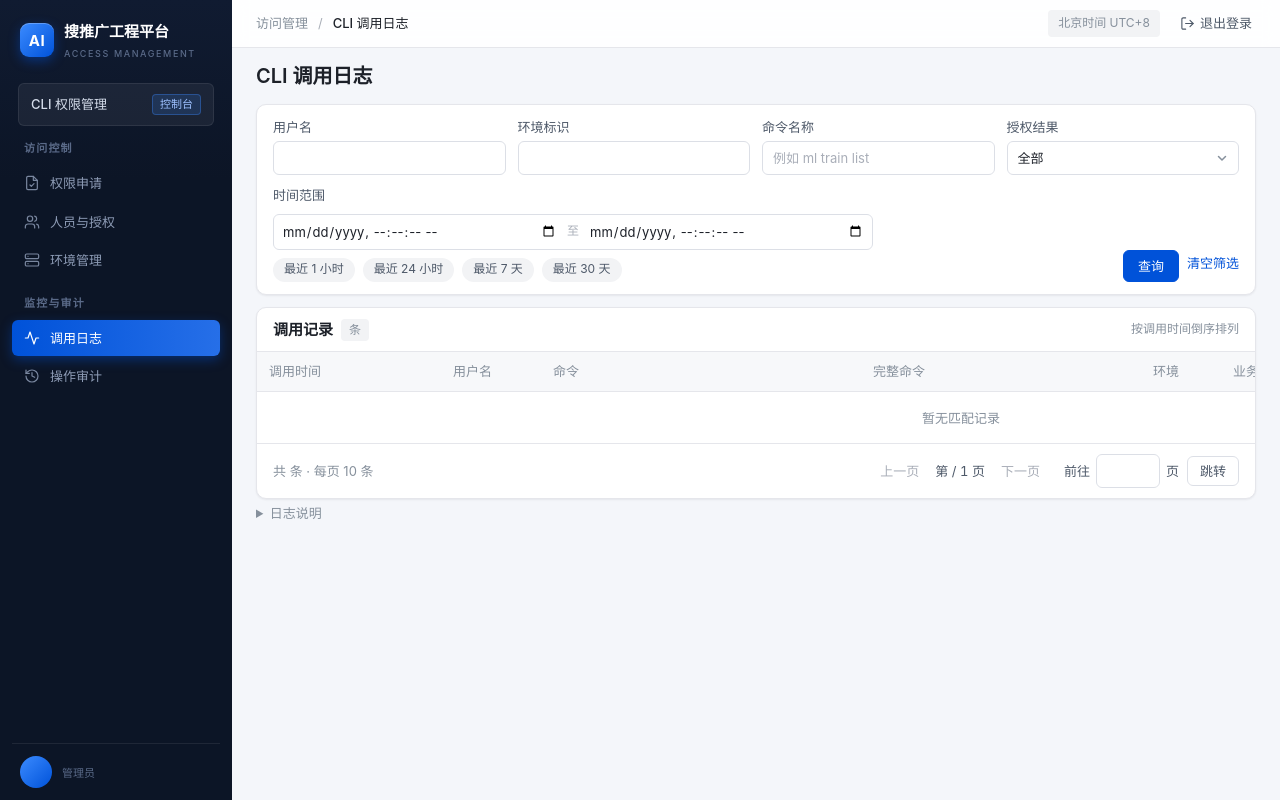
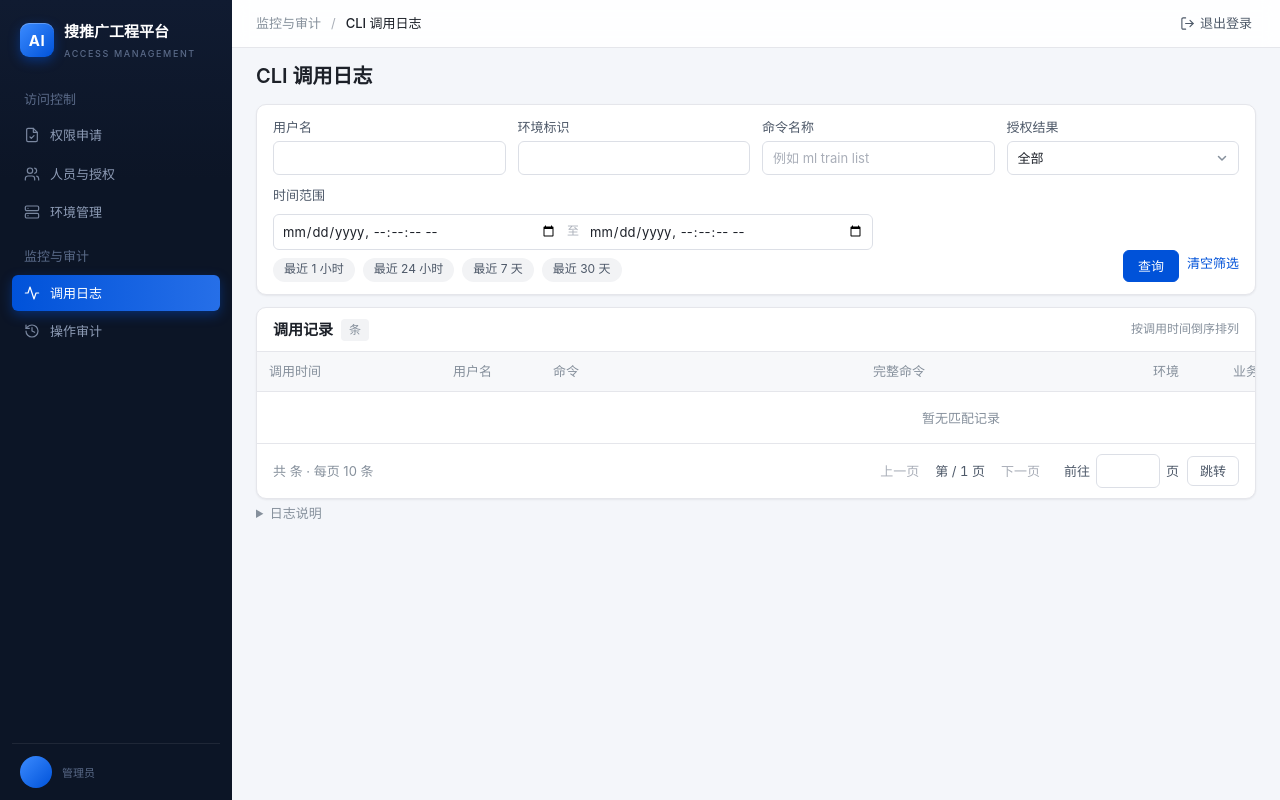
Before and after one commit to mossexplore/platform-cli, a FastAPI app: template access-service/app/templates/calls.html in a window 1280 px wide. Run offline with FastAPI, Linux system fonts and the light colour scheme; the template is opened without the code that fills it, so the values that code supplies are empty; parts of the project's set-up code (start-up, migrations or seed data) failed here and were passed over.

Commit message:
feat(access-console): 修正面包屑层级并精简顶栏与侧栏
- 面包屑一级按实际导航分组显示：访问控制/监控与审计/系统管理
- 申请详情、审批预览页支持三级面包屑（可点击返回申请列表）
- 移除顶栏「北京时间 UTC+8」标签
- 移除侧栏顶部「CLI 权限管理 控制台」卡片，品牌区与导航间距加大
- 侧栏分组标题字号改为与菜单项一致（13px）
- 后端零改动，97 项测试全部通过

```diff
--- a/access-service/app/static/density.css
+++ b/access-service/app/static/density.css
@@ -124,7 +124,7 @@
 
 /* 侧栏紧凑 */
 .management-page .sidebar { padding-top: 16px; }
-.management-page .workspace-label { margin: 18px 6px 14px; }
+.management-page .sidebar nav { margin-top: 24px; }
 .management-page .sidebar nav a { padding: 8px 12px; margin: 2px 0; }
 .management-page .separated { margin-top: 16px; }
 .management-page .sidebar-note { display: none; }
--- a/access-service/app/static/layout.css
+++ b/access-service/app/static/layout.css
@@ -49,35 +49,12 @@
   white-space: nowrap;
 }
 
-.workspace-label {
+/* 导航 */
+.sidebar nav { margin-top: 36px; }
+.nav-label {
   font-size: 13px;
-  font-weight: 500;
-  color: var(--side-text-strong);
-  margin: 24px 6px 18px;
-  padding: 10px 12px;
-  display: flex;
-  align-items: center;
-  justify-content: space-between;
-  gap: 8px;
-  background: var(--side-hover);
-  border: 1px solid var(--side-line);
-  border-radius: var(--radius);
-}
-.workspace-tag {
-  font-size: 11px;
   font-weight: 400;
-  border-radius: var(--radius-s);
-  padding: 1px 7px;
-  color: #9ec1ff;
-  background: rgba(59, 139, 255, 0.16);
-  border: 1px solid rgba(59, 139, 255, 0.35);
-}
-
-/* 导航 */
-.nav-label {
-  font-size: 11px;
-  font-weight: 600;
-  letter-spacing: 1.2px;
+  letter-spacing: 0;
   color: var(--side-muted);
   padding: 0 12px;
   margin: 0 0 8px;
@@ -203,19 +180,11 @@
 }
 .breadcrumb { color: var(--text-3); font-size: 13px; display: flex; align-items: center; }
 .breadcrumb span { margin: 0 10px; color: var(--text-4); }
+.breadcrumb a { color: var(--text-3); }
+.breadcrumb a:hover { color: var(--brand); }
 .breadcrumb strong { color: var(--text-1); font-weight: 500; }
 .topbar-actions { display: flex; align-items: center; gap: 16px; }
 .topbar-actions form { margin: 0; }
-.timezone {
-  display: inline-flex;
-  align-items: center;
-  gap: 6px;
-  font-size: 12px;
-  color: var(--text-3);
-  background: var(--fill);
-  border-radius: var(--radius-s);
-  padding: 4px 10px;
-}
 .topbar .text-button { font-size: 13px; color: var(--text-2); display: inline-flex; align-items: center; gap: 5px; }
 .topbar .text-button:hover { color: var(--danger); background: var(--danger-bg); }
 .topbar .logout-icon { width: 15px; height: 15px; }
--- a/access-service/app/static/responsive.css
+++ b/access-service/app/static/responsive.css
@@ -15,7 +15,6 @@
   .topbar { padding: 0 20px; }
   .stats-grid { gap: 10px; }
   .stat-card { padding: 16px; }
-  .timezone { display: none; }
   .call-filters { grid-template-columns: repeat(2, minmax(120px, 1fr)); }
   td, th { padding-left: 12px; padding-right: 12px; }
   .login-aside { padding: 40px 32px; }
@@ -24,7 +23,7 @@
 @media (max-width: 760px) {
   .sidebar { position: static; width: 100%; padding: 14px 16px; }
   .sidebar .brand { font-size: 16px; padding: 0; }
-  .sidebar .brand small, .workspace-label, .sidebar-note, .sidebar-account, .nav-label, .nav-index { display: none; }
+  .sidebar .brand small, .sidebar-note, .sidebar-account, .nav-label, .nav-index { display: none; }
   .sidebar nav { display: flex; gap: 6px; overflow-x: auto; margin-top: 12px; }
   .sidebar nav a { font-size: 12px; white-space: nowrap; padding: 8px 12px; margin: 0; }
   .app-shell { margin-left: 0; }
--- a/access-service/app/templates/application_detail.html
+++ b/access-service/app/templates/application_detail.html
@@ -1,4 +1,4 @@
-{% extends 'base.html' %}{% block title %}权限申请{% endblock %}{% block content %}
+{% extends 'base.html' %}{% set page_title = '申请详情' %}{% set crumb_parent = ('权限申请', '/cli-permission/admin/applications') %}{% block title %}权限申请{% endblock %}{% block content %}
 <link rel="stylesheet" href="/cli-permission/static/applications.css">
 {% if item.status != 'pending' %}
 {% include 'application_record.html' %}
--- a/access-service/app/templates/application_preview.html
+++ b/access-service/app/templates/application_preview.html
@@ -1,4 +1,4 @@
-{% extends 'base.html' %}{% block title %}权限申请{% endblock %}{% block content %}
+{% extends 'base.html' %}{% set page_title = '审批预览' %}{% set crumb_parent = ('权限申请', '/cli-permission/admin/applications') %}{% block title %}权限申请{% endblock %}{% block content %}
 <link rel="stylesheet" href="/cli-permission/static/applications.css">
 <a href="/cli-permission/admin/applications/{{ item.id }}">返回修改账号和姓名</a>
 <section class="review-card"><h1>核对并授权</h1><p>原始填写：{{ item.username }} / {{ item.display_name }}</p><p><strong>审批信息：{{ username }} / {{ display_name }}</strong></p>
--- a/access-service/app/templates/base.html
+++ b/access-service/app/templates/base.html
@@ -5,7 +5,6 @@
 <a class="skip-link" href="#main">跳转到主要内容</a>
 <aside class="sidebar">
 <a class="brand" href="/cli-permission/admin"><span class="brand-mark">AI</span><span>搜推广工程平台<small>ACCESS MANAGEMENT</small></span></a>
-<div class="workspace-label">CLI 权限管理 <span class="workspace-tag">控制台</span></div>
 <nav aria-label="管理导航">
 <p class="nav-label">访问控制</p>
 <a href="/cli-permission/admin/applications" {% if tab == 'applications' %}aria-current="page"{% endif %}><svg class="nav-icon" viewBox="0 0 24 24" fill="none" stroke="currentColor" stroke-width="1.8" stroke-linecap="round" stroke-linejoin="round" aria-hidden="true"><path d="M14 2H6a2 2 0 0 0-2 2v16a2 2 0 0 0 2 2h12a2 2 0 0 0 2-2V8z"/><path d="M14 2v6h6"/><path d="m9 15 2 2 4-4"/></svg>权限申请{% if pending_application_count %} · {{ pending_application_count }}{% endif %}</a>
@@ -23,7 +22,8 @@
 <div class="sidebar-account"><span class="avatar">{{ admin.username[:1]|upper }}</span><div><strong>{{ admin.username }}</strong><small>{{ '超级管理员' if admin.role == 'super_admin' else '管理员' }}</small></div></div>
 </aside>
 <div class="app-shell">
-<header class="topbar"><div class="breadcrumb">访问管理 <span>/</span> <strong>{{ page_title }}</strong></div><div class="topbar-actions"><span class="timezone">北京时间 UTC+8</span><form method="post" action="/cli-permission/logout"><input type="hidden" name="csrf" value="{{ csrf }}"><button class="text-button"><svg class="logout-icon" viewBox="0 0 24 24" fill="none" stroke="currentColor" stroke-width="1.8" stroke-linecap="round" stroke-linejoin="round" aria-hidden="true"><path d="M9 21H5a2 2 0 0 1-2-2V5a2 2 0 0 1 2-2h4"/><path d="m16 17 5-5-5-5"/><path d="M21 12H9"/></svg>退出登录</button></form></div></header>
+{% set crumb_root = {'applications': '访问控制', 'users': '访问控制', 'grants': '访问控制', 'environments': '访问控制', 'calls': '监控与审计', 'audit': '监控与审计', 'administrators': '系统管理'}.get(tab, '访问控制') %}
+<header class="topbar"><div class="breadcrumb">{{ crumb_root }} <span>/</span> {% if crumb_parent %}<a href="{{ crumb_parent[1] }}">{{ crumb_parent[0] }}</a> <span>/</span> {% endif %}<strong>{{ page_title }}</strong></div><div class="topbar-actions"><form method="post" action="/cli-permission/logout"><input type="hidden" name="csrf" value="{{ csrf }}"><button class="text-button"><svg class="logout-icon" viewBox="0 0 24 24" fill="none" stroke="currentColor" stroke-width="1.8" stroke-linecap="round" stroke-linejoin="round" aria-hidden="true"><path d="M9 21H5a2 2 0 0 1-2-2V5a2 2 0 0 1 2-2h4"/><path d="m16 17 5-5-5-5"/><path d="M21 12H9"/></svg>退出登录</button></form></div></header>
 <main id="main" class="main-content">
 <noscript><p class="noscript">请启用 JavaScript，以使用新增、编辑及详情抽屉。</p></noscript>
 {% block content %}{% endblock %}
```
